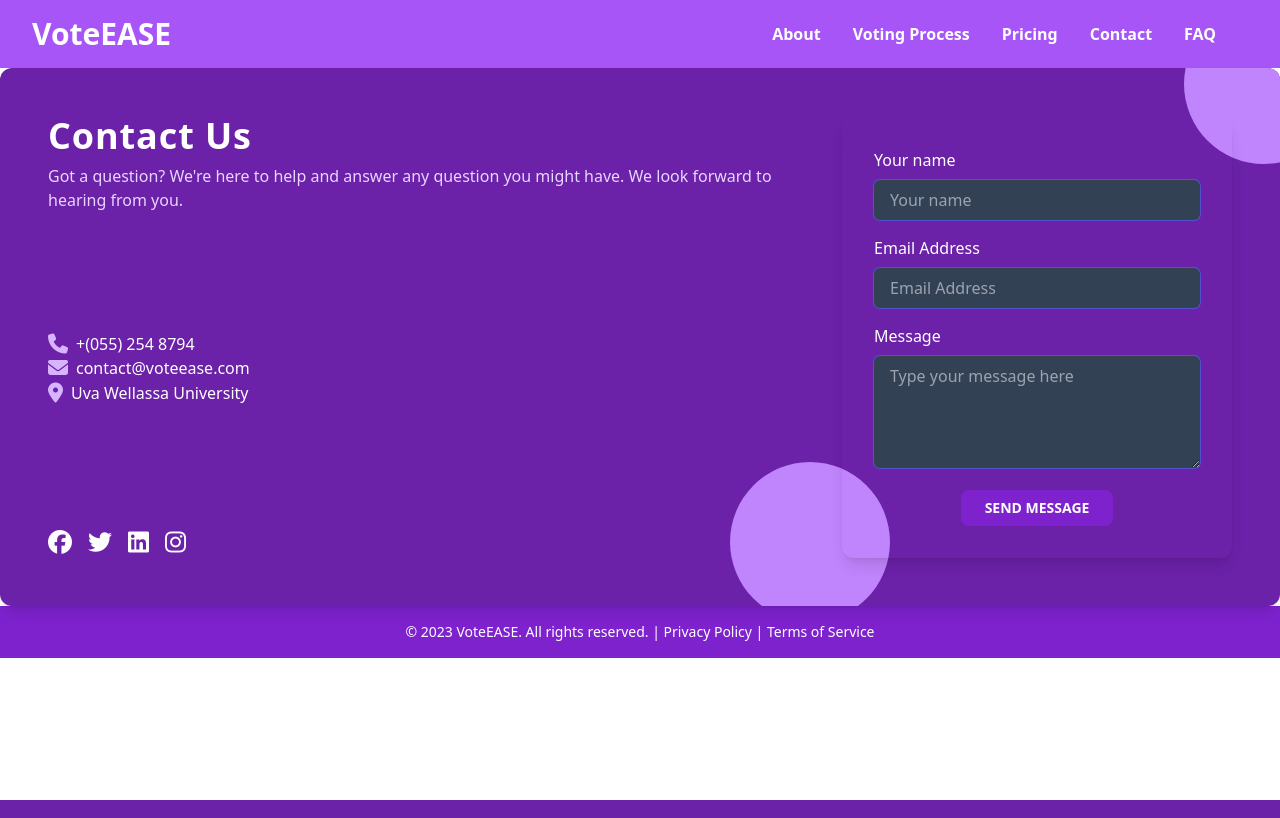
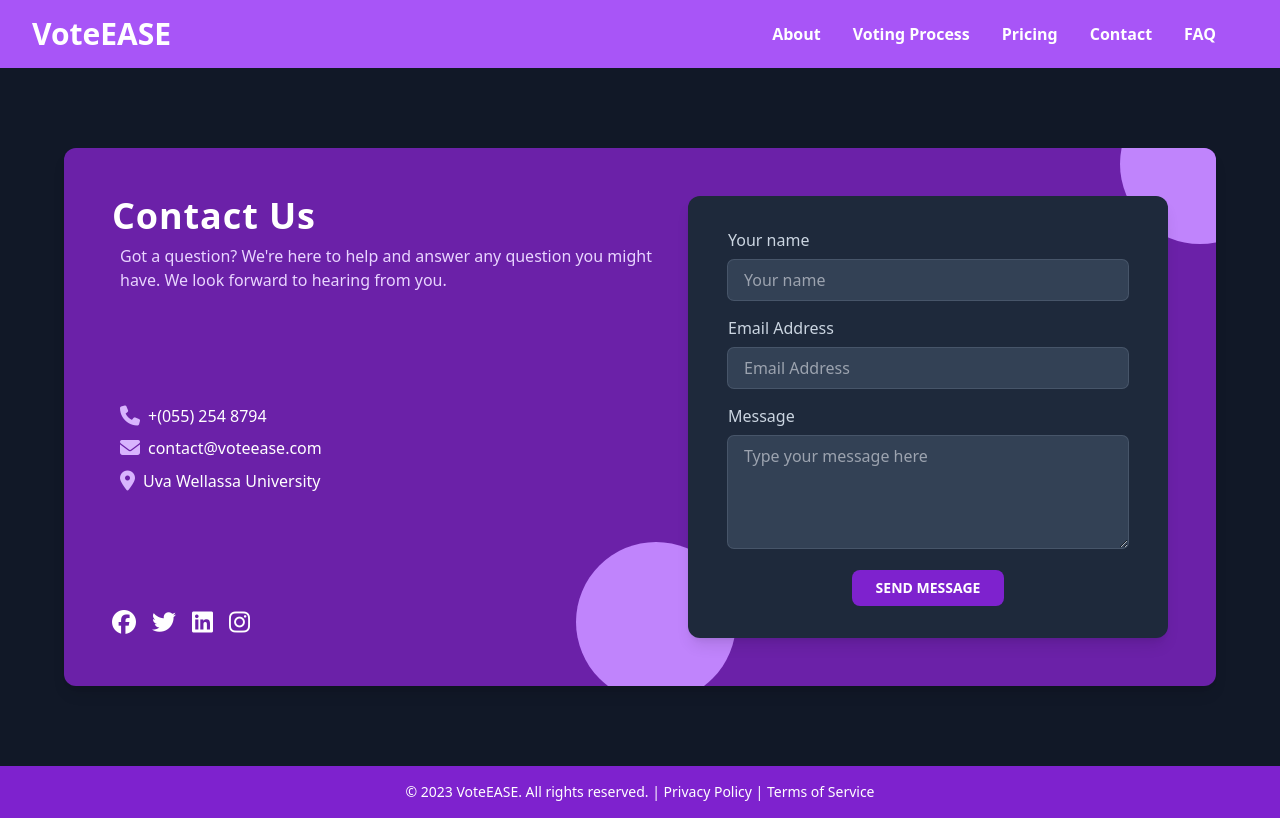
Before and after one commit to kavindu-mane/VoteEASE, a PHP site: page /contact.html in a window 1280 px wide. Run offline with PHP 8.4, Linux system fonts and the light colour scheme; some libraries are stand-ins or nearby versions.

Commit message:
add new styles

```diff
--- a/dist/output.css
+++ b/dist/output.css
@@ -432,6 +432,18 @@ video {
 
 [hidden] {
   display: none;
+}
+
+body {
+  display: flex;
+  min-height: 100vh;
+  flex-direction: column;
+  justify-content: space-between;
+  overflow-x: hidden;
+  --tw-bg-opacity: 1;
+  background-color: rgb(17 24 39 / var(--tw-bg-opacity));
+  --tw-text-opacity: 1;
+  color: rgb(255 255 255 / var(--tw-text-opacity));
 }
 
 *, ::before, ::after {
@@ -719,11 +731,26 @@ video {
   clear: none;
 }
 
+.-mx-4 {
+  margin-left: -1rem;
+  margin-right: -1rem;
+}
+
 .mx-0 {
   margin-left: 0px;
   margin-right: 0px;
 }
 
+.mx-2 {
+  margin-left: 0.5rem;
+  margin-right: 0.5rem;
+}
+
+.mx-3 {
+  margin-left: 0.75rem;
+  margin-right: 0.75rem;
+}
+
 .mx-4 {
   margin-left: 1rem;
   margin-right: 1rem;
@@ -734,6 +761,11 @@ video {
   margin-right: auto;
 }
 
+.my-20 {
+  margin-top: 5rem;
+  margin-bottom: 5rem;
+}
+
 .my-3 {
   margin-top: 0.75rem;
   margin-bottom: 0.75rem;
@@ -918,8 +930,16 @@ video {
   width: 100%;
 }
 
-.max-w-4xl {
-  max-width: 56rem;
+.max-w-6xl {
+  max-width: 72rem;
+}
+
+.max-w-xl {
+  max-width: 36rem;
+}
+
+.max-w-3xl {
+  max-width: 48rem;
 }
 
 .flex-shrink {
@@ -1458,24 +1474,30 @@ video {
   margin-left: calc(1rem * calc(1 - var(--tw-space-x-reverse)));
 }
 
+.space-y-2 > :not([hidden]) ~ :not([hidden]) {
+  --tw-space-y-reverse: 0;
+  margin-top: calc(0.5rem * calc(1 - var(--tw-space-y-reverse)));
+  margin-bottom: calc(0.5rem * var(--tw-space-y-reverse));
+}
+
 .space-y-4 > :not([hidden]) ~ :not([hidden]) {
   --tw-space-y-reverse: 0;
   margin-top: calc(1rem * calc(1 - var(--tw-space-y-reverse)));
   margin-bottom: calc(1rem * var(--tw-space-y-reverse));
 }
 
+.space-y-5 > :not([hidden]) ~ :not([hidden]) {
+  --tw-space-y-reverse: 0;
+  margin-top: calc(1.25rem * calc(1 - var(--tw-space-y-reverse)));
+  margin-bottom: calc(1.25rem * var(--tw-space-y-reverse));
+}
+
 .space-y-6 > :not([hidden]) ~ :not([hidden]) {
   --tw-space-y-reverse: 0;
   margin-top: calc(1.5rem * calc(1 - var(--tw-space-y-reverse)));
   margin-bottom: calc(1.5rem * var(--tw-space-y-reverse));
 }
 
-.space-y-8 > :not([hidden]) ~ :not([hidden]) {
-  --tw-space-y-reverse: 0;
-  margin-top: calc(2rem * calc(1 - var(--tw-space-y-reverse)));
-  margin-bottom: calc(2rem * var(--tw-space-y-reverse));
-}
-
 .space-y-reverse > :not([hidden]) ~ :not([hidden]) {
   --tw-space-y-reverse: 1;
 }
@@ -1955,9 +1977,9 @@ video {
   background-color: rgb(51 65 85 / var(--tw-bg-opacity));
 }
 
-.bg-slate-900 {
+.bg-slate-800 {
   --tw-bg-opacity: 1;
-  background-color: rgb(15 23 42 / var(--tw-bg-opacity));
+  background-color: rgb(30 41 59 / var(--tw-bg-opacity));
 }
 
 .bg-white {
@@ -2088,16 +2106,16 @@ video {
   padding-right: 2.5rem;
 }
 
+.px-3 {
+  padding-left: 0.75rem;
+  padding-right: 0.75rem;
+}
+
 .px-4 {
   padding-left: 1rem;
   padding-right: 1rem;
 }
 
-.px-5 {
-  padding-left: 1.25rem;
-  padding-right: 1.25rem;
-}
-
 .px-6 {
   padding-left: 1.5rem;
   padding-right: 1.5rem;
@@ -2350,14 +2376,19 @@ video {
   color: rgb(216 180 254 / var(--tw-text-opacity));
 }
 
-.text-purple-600 {
+.text-slate-100 {
   --tw-text-opacity: 1;
-  color: rgb(147 51 234 / var(--tw-text-opacity));
+  color: rgb(241 245 249 / var(--tw-text-opacity));
 }
 
 .text-white {
   --tw-text-opacity: 1;
   color: rgb(255 255 255 / var(--tw-text-opacity));
+}
+
+.text-slate-300 {
+  --tw-text-opacity: 1;
+  color: rgb(203 213 225 / var(--tw-text-opacity));
 }
 
 .underline {
@@ -2613,6 +2644,21 @@ video {
 .ring-gray-400 {
   --tw-ring-opacity: 1;
   --tw-ring-color: rgb(156 163 175 / var(--tw-ring-opacity));
+}
+
+.ring-gray-700 {
+  --tw-ring-opacity: 1;
+  --tw-ring-color: rgb(55 65 81 / var(--tw-ring-opacity));
+}
+
+.ring-gray-600 {
+  --tw-ring-opacity: 1;
+  --tw-ring-color: rgb(75 85 99 / var(--tw-ring-opacity));
+}
+
+.ring-slate-600 {
+  --tw-ring-opacity: 1;
+  --tw-ring-color: rgb(71 85 105 / var(--tw-ring-opacity));
 }
 
 .blur {
@@ -2875,8 +2906,8 @@ video {
     height: auto;
   }
 
-  .md\:w-80 {
-    width: 20rem;
+  .md\:w-\[30rem\] {
+    width: 30rem;
   }
 
   .md\:w-auto {
--- a/style.css
+++ b/style.css
@@ -1,3 +1,9 @@
 @tailwind base;
 @tailwind components;
 @tailwind utilities;
+
+@layer base {
+  body {
+    @apply min-h-screen flex flex-col justify-between overflow-x-hidden bg-gray-900 text-white;
+  }
+}
```
Also changed, not shown: other parts of dist/output.css (+20 -55 lines).
